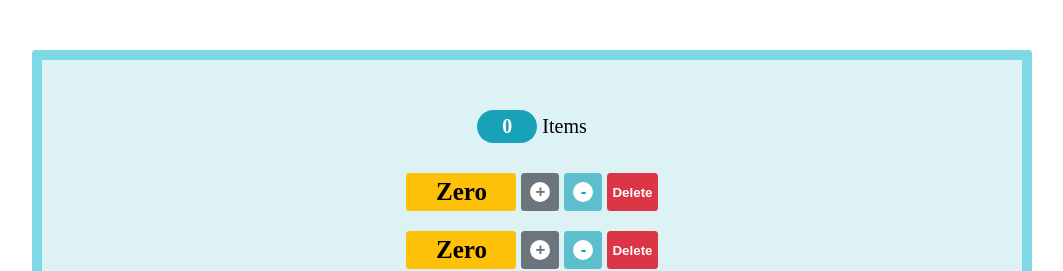
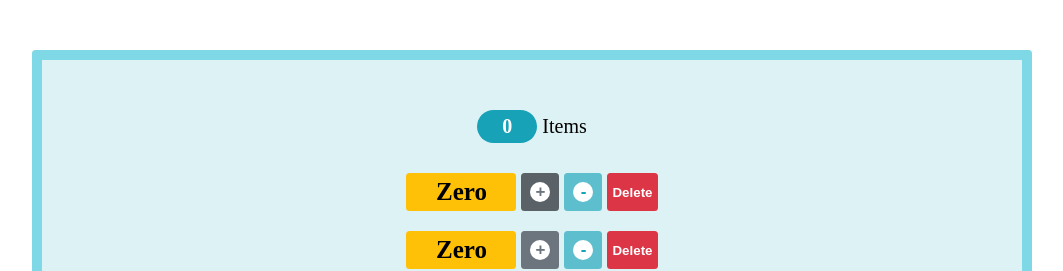
Before and after one commit to Vanaldito/counter-app, a React app: page / in a window 1280 px wide. In both pictures the pointer is over the button 648 px from the left and 192 px from the top of the page. Shown: the top 271 px of the page, without its empty margins (108-1171 px from the left). Built offline with nearby package versions, Linux system fonts and the light colour scheme; the HTML template or start-up script is replaced by a standard one.

Commit message:
feat: add hover effect in buttons

```diff
--- a/src/components/Counter/Counter.css
+++ b/src/components/Counter/Counter.css
@@ -28,12 +28,21 @@
   color: #6c757d;
 }
 
+.counter__increment:hover {
+  background-color: #5a6268;
+}
+
 .counter__decrement {
   background-color: #17a2b8;
   color: #17a2b8;
 }
 
-.counter__decrement--disabled {
+.counter__decrement:hover {
+  background-color: #138496;
+}
+
+.counter__decrement--disabled,
+.counter__decrement--disabled:hover {
   background-color: #5dbece;
   cursor: not-allowed;
 }
@@ -47,6 +56,7 @@
   font-size: 17px;
   border: none;
   border-radius: 3.5px;
+  cursor: pointer;
 }
 
 .counter__increment span,
@@ -70,3 +80,8 @@
   padding: 0 5px;
   border-radius: 3.5px;
 }
+
+.counter__delete:hover {
+  background-color: #c82333;
+  cursor: pointer;
+}
```
